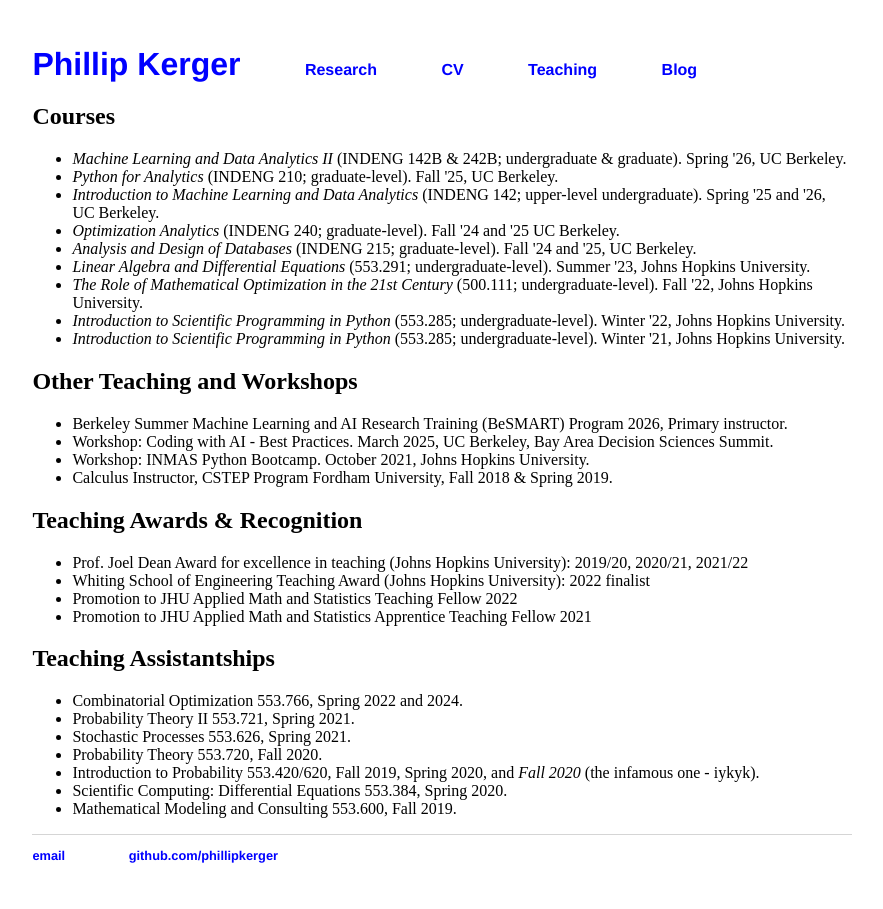
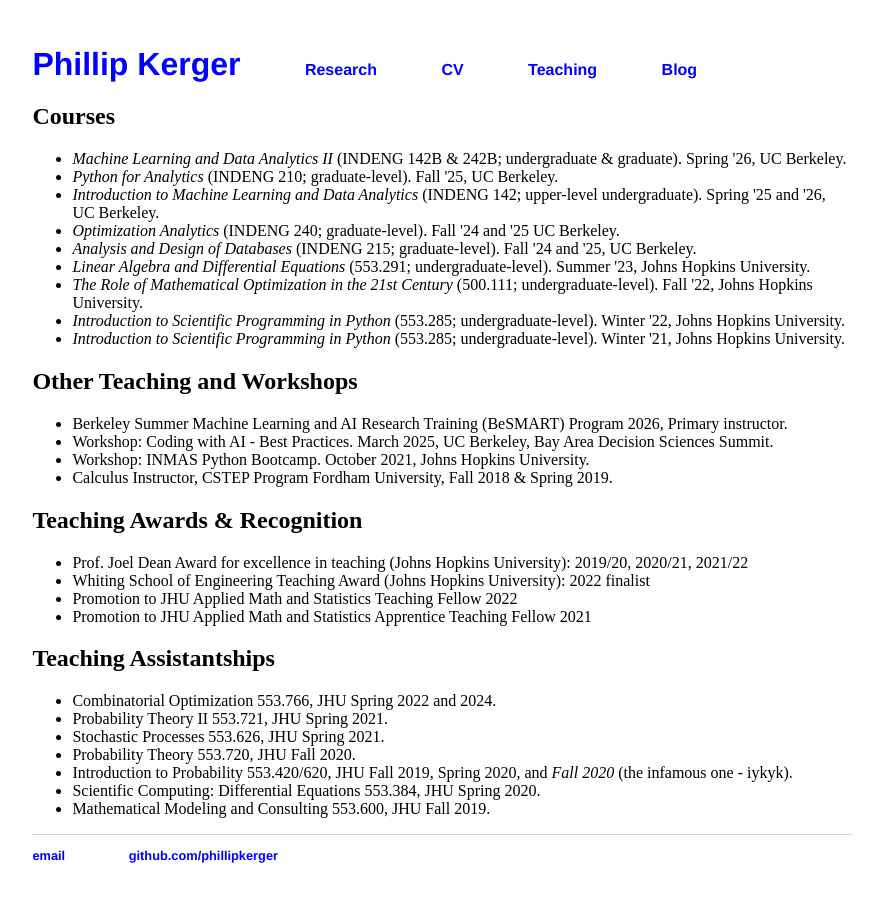
Before and after one commit to PhillipKerger/phillipkerger.github.io, a Jekyll site: the page built from teaching/index.html, in a window 1280 px wide. Shown: the whole page, without its empty margins (198-1081 px from the left). Built offline with Jekyll 4.4.1, drawn with Linux system fonts in a browser that asks for light colours.

Commit message:
Update index.html

```diff
--- a/teaching/index.html
+++ b/teaching/index.html
@@ -36,12 +36,12 @@ title: Phillip Kerger
 
 	<h2> Teaching Assistantships</h2>
 		<ul>
-			<li>Combinatorial Optimization 553.766, Spring 2022 and 2024. </li>
-			<li>Probability Theory II 553.721, Spring 2021. </li>
-			<li>Stochastic Processes 553.626, Spring 2021. </li>
-			<li>Probability Theory 553.720, Fall 2020. </li>
-			<li>Introduction to Probability 553.420/620, Fall 2019, Spring 2020, and  <i>Fall 2020</i> (the infamous one - iykyk). </li>
-			<li>Scientific Computing: Differential Equations 553.384, Spring 2020.</li>
-			<li>Mathematical Modeling and Consulting 553.600, Fall 2019. </li>
+			<li>Combinatorial Optimization 553.766, JHU Spring 2022 and 2024. </li>
+			<li>Probability Theory II 553.721, JHU Spring 2021. </li>
+			<li>Stochastic Processes 553.626, JHU Spring 2021. </li>
+			<li>Probability Theory 553.720, JHU Fall 2020. </li>
+			<li>Introduction to Probability 553.420/620, JHU Fall 2019, Spring 2020, and  <i>Fall 2020</i> (the infamous one - iykyk). </li>
+			<li>Scientific Computing: Differential Equations 553.384, JHU Spring 2020.</li>
+			<li>Mathematical Modeling and Consulting 553.600, JHU Fall 2019. </li>
 		</ul>
 </div><!-- /.blurb -->
```
